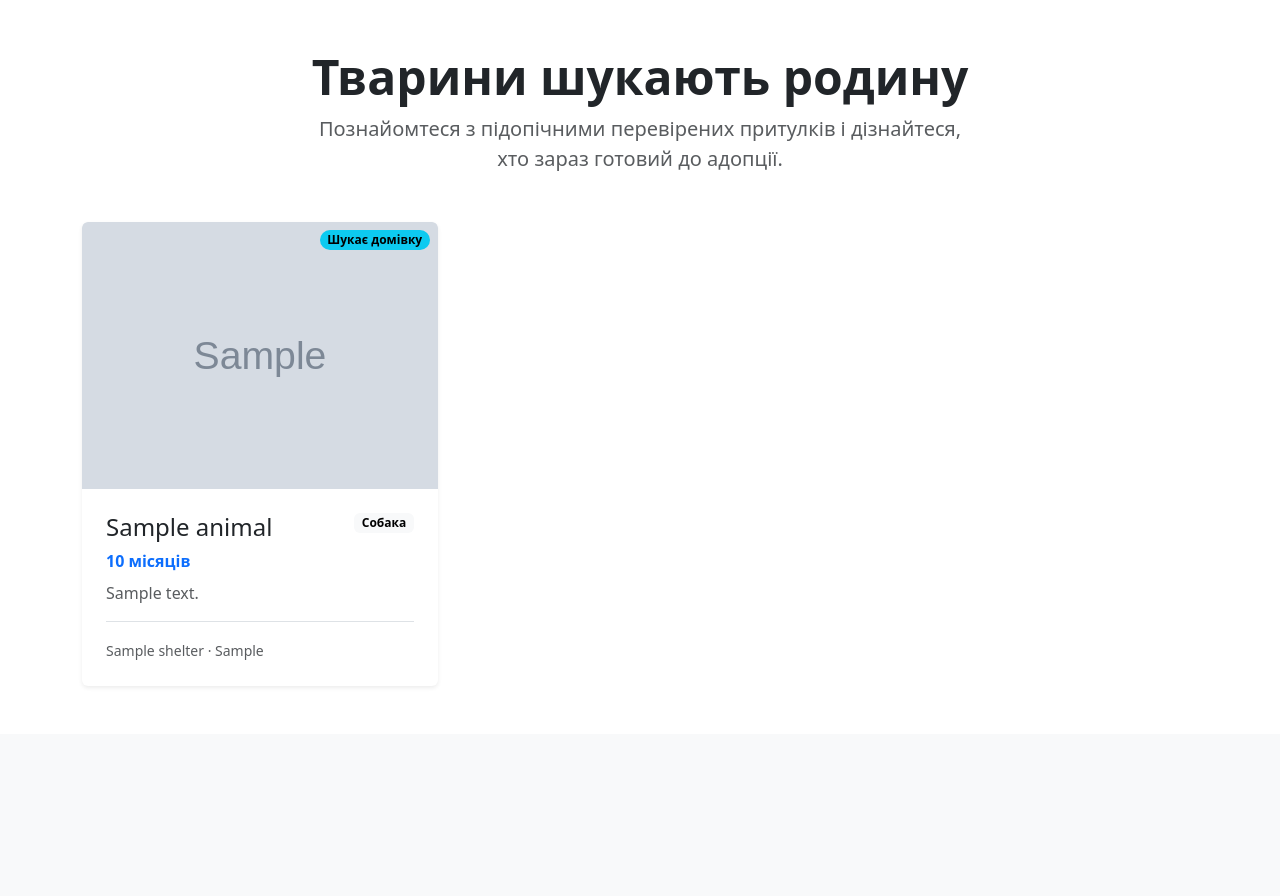
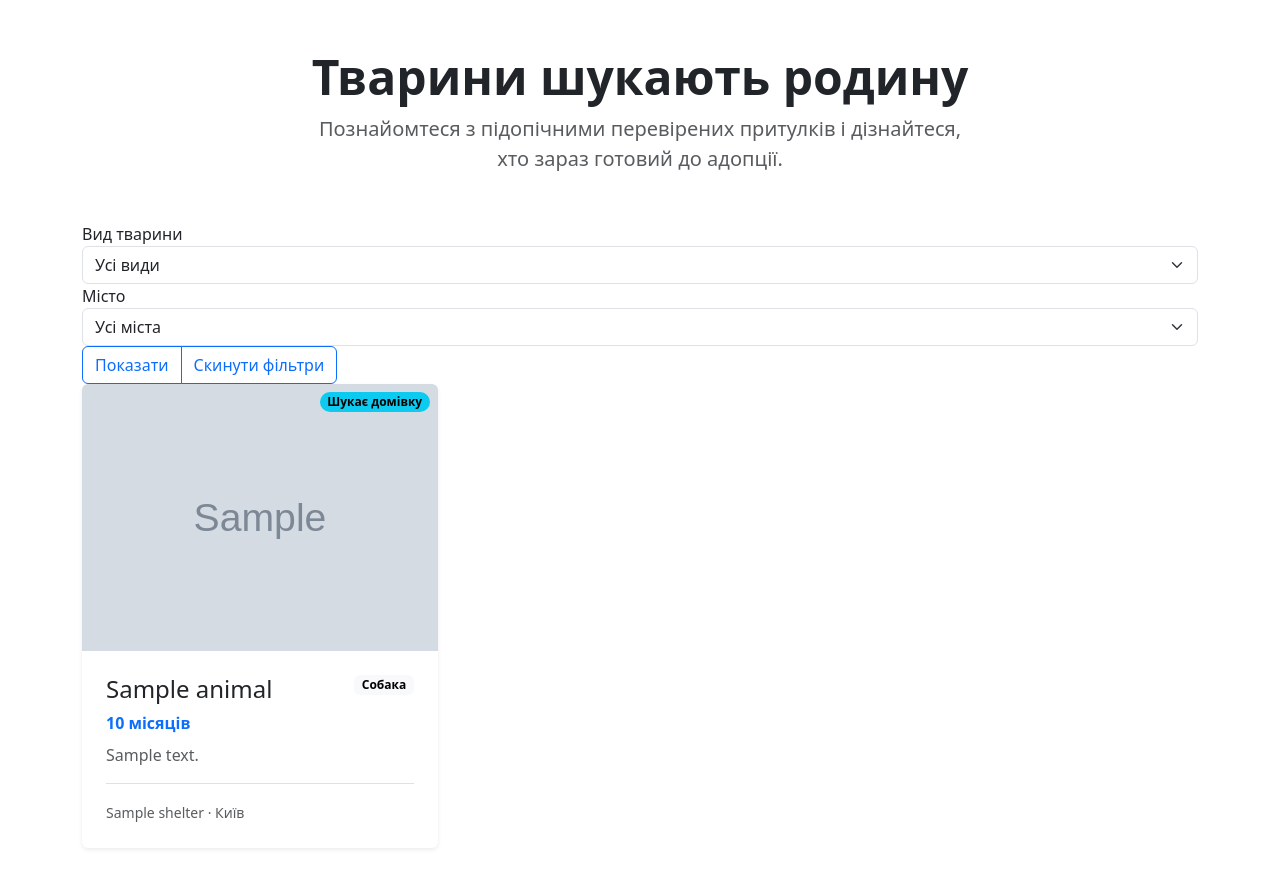
Before and after one commit to myseriousaccount/pawlink, a Django app: page /animals/ in a window 1280 px wide. Shown: the part 75-971 px from the top of the page. Before the commit the page ends 735 px from the top, so only its background shows below. Run offline with Django 5.2, Linux system fonts and the light colour scheme; tables that the repository leaves empty hold one stand-in row (values such as "Sample post"); grey boxes marked "Sample" are stand-in pictures; some libraries are stand-ins or nearby versions.

Commit message:
implement filter for animals page

```diff
--- a/accounts/views.py
+++ b/accounts/views.py
@@ -56,7 +56,6 @@ def login(request):
 
             return JsonResponse({
                 'success': True,
-                'message': 'Вхід виконано успішно',
                 'redirect_url': reverse('core:home')
             })
 
--- a/animals/views.py
+++ b/animals/views.py
@@ -5,6 +5,7 @@ from django.contrib import messages
 from django.views.decorators.http import require_POST
 
 from adoptions.forms import AdoptionApplicationForm
+from shelters.models import Shelter
 from support.forms import SupportContributionForm
 from animals.models import Animal
 
@@ -12,11 +13,26 @@ from animals.models import Animal
 def animals_list(request):
     animals = Animal.objects.all()
 
+    # фільтрація на сторінці
+    species = request.GET.get('species', '').strip()
+    city = request.GET.get('city', '').strip()
+
+    if species:
+        animals = animals.filter(species=species)
+    if city:
+        animals = animals.filter(shelter__city=city)
+
+
+
     return render(request, 'animals/animals.html',context={
         'title': 'Тварини',
         'page': 'animals',
         'app': 'animals',
-        'animals': animals
+        'animals': animals,
+        'selected_species': species,
+        'selected_city': city,
+        'species_choices': Animal.Species.choices,
+        'city_choices': Shelter.City.choices,
     })
 
 def animal_detail(request, animal_id):
--- a/shelters/models.py
+++ b/shelters/models.py
@@ -2,6 +2,9 @@ from django.db import models
 from django.conf import settings
 
 class Shelter(models.Model):
+    class City(models.TextChoices):
+        KYIV = 'Київ', 'Київ'
+
     class ShelterStatus(models.TextChoices):
         PENDING = 'pending', 'Очікує перевірки'
         APPROVED = 'approved', 'Перевірений'
@@ -10,7 +13,11 @@ class Shelter(models.Model):
 
     name = models.CharField(max_length=200, verbose_name='Назва притулку')
     description = models.TextField(verbose_name='Опис притулку')
-    city = models.CharField(max_length=200, verbose_name='Місто')
+    city = models.CharField(
+        max_length=200,
+        choices=City.choices,
+        verbose_name='Місто',
+    )
     address = models.CharField(max_length=200, verbose_name='Адреса')
     phone = models.CharField(max_length=30, verbose_name='Номер телефону')
     email = models.EmailField(max_length=200, verbose_name='Електронна пошта')
--- a/templates/animals/animals.html
+++ b/templates/animals/animals.html
@@ -15,6 +15,34 @@
                 хто зараз готовий до адопції.
             </p>
         </div>
+
+        <form id="animals-filter" method="get">
+
+            <label for="species">Вид тварини</label>
+            <select id="species" name="species" class="form-select" aria-label="Default select example">
+                <option value="">Усі види</option>
+                {% for value, label in species_choices %}
+                    <option value="{{ value }}" {% if selected_species == value %}selected{% endif %}>
+                        {{ label }}
+                    </option>
+                {% endfor %}
+            </select>
+
+            <label for="city">Місто</label>
+            <select id="city" name="city" class="form-select" aria-label="Default select example">
+                <option value="">Усі міста</option>
+                {% for value, label in city_choices %}
+                    <option value="{{ value }}" {% if selected_city == value %}selected{% endif %}>
+                        {{ label }}
+                    </option>
+                {% endfor %}
+            </select>
+
+            <div class="btn-group" role="group" aria-label="Default button group">
+                <button type="submit" class="btn btn-outline-primary">Показати</button>
+                <a class="btn btn-outline-primary" href="{% url 'animals:animals' %}">Скинути фільтри</a>
+            </div>
+        </form>
 
         <div class="row row-cols-1 row-cols-md-2 row-cols-xl-3 g-4">
             {% for animal in animals %}
@@ -57,13 +85,27 @@
                         </div>
                     </article>
                 </div>
+
             {% empty %}
-                <div class="col-12 w-100">
-                    <div class="alert alert-light border text-center py-4" role="status">
-                        Наразі у списку немає тварин. Перевірте сторінку пізніше.
+                {% if selected_city or selected_species %}
+                    <div class="col-12 w-100">
+                        <div class="alert alert-light border text-center py-4" role="status">
+                            За вибраним фільтром тварин не знайдено.
+                        </div>
                     </div>
-                </div>
+                {% else %}
+                    <div class="col-12 w-100">
+                        <div class="alert alert-light border text-center py-4" role="status">
+                            Наразі у списку немає тварин. Перевірте сторінку пізніше.
+                        </div>
+                    </div>
+                {% endif %}
+
             {% endfor %}
         </div>
     </section>
 {% endblock %}
+
+{% block extra_js %}
+    <script src="{% static 'js/filterAnimals.js' %}"></script>
+{% endblock %}
```
